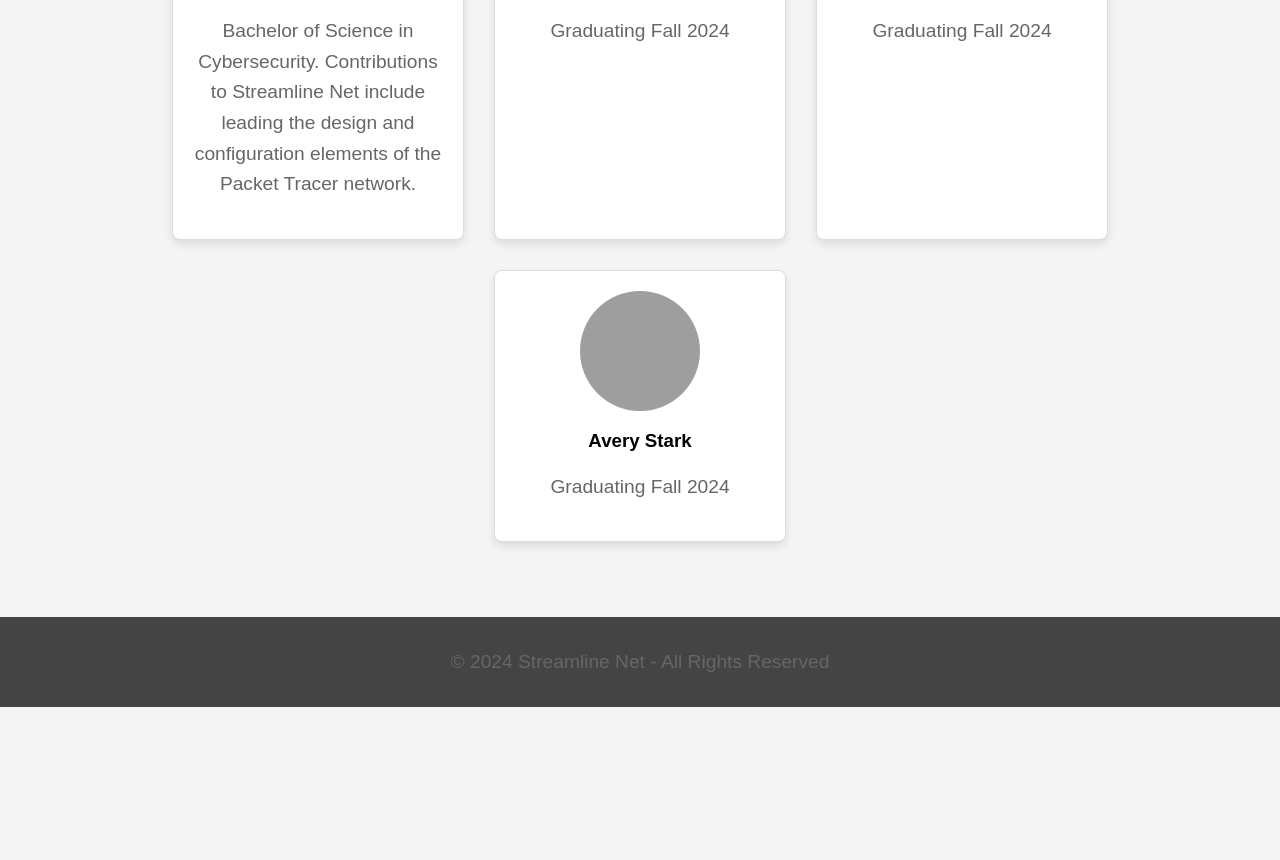
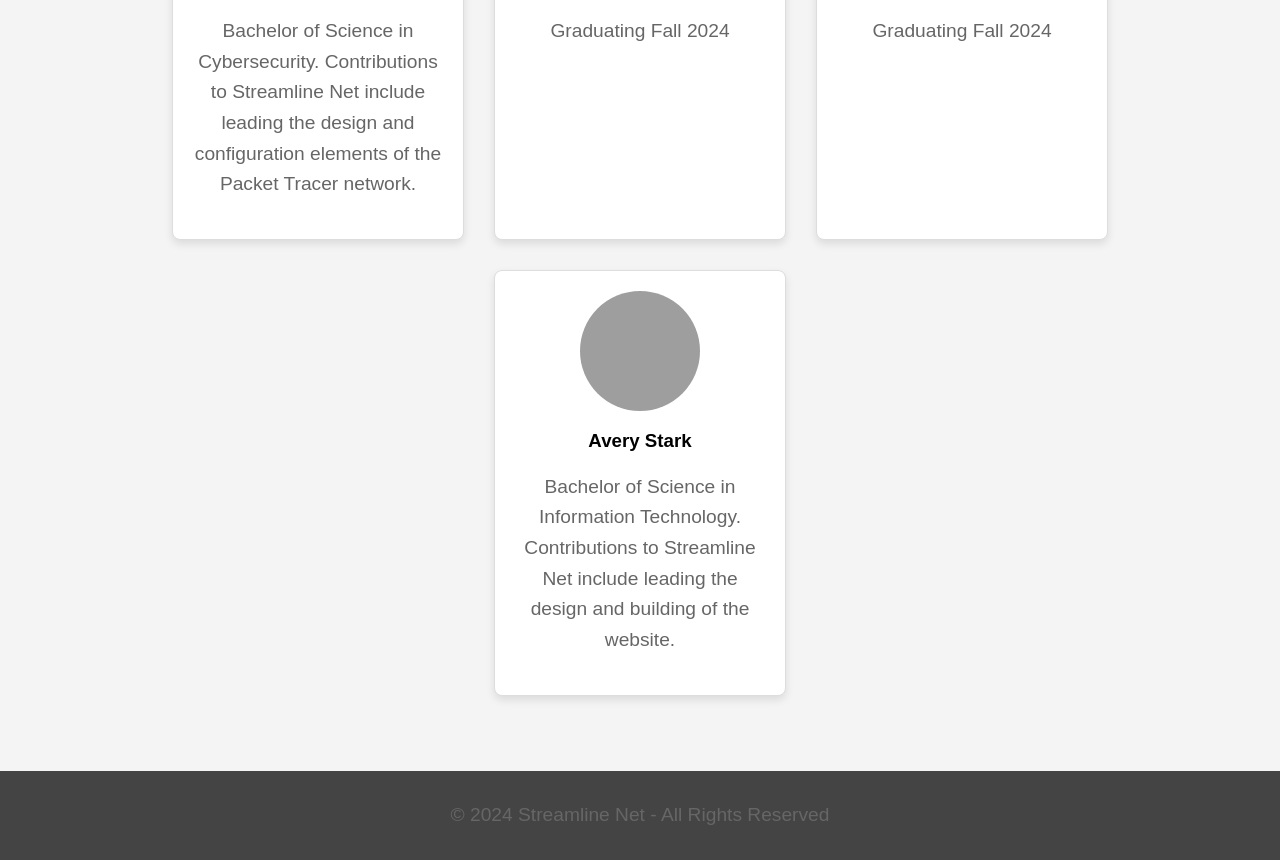
Before and after one commit to StreamlineNet/StreamlineNet.github.io, a plain HTML site: page meettheteam.html in a window 1280 px wide. Shown: the part 727-1587 px from the top of the page. Before the commit the page ends 1434 px from the top, so only its background shows below. Drawn offline with Linux system fonts and the light colour scheme; grey boxes are pictures that could not be loaded.

Commit message:
Update meettheteam.html

```diff
--- a/meettheteam.html
+++ b/meettheteam.html
@@ -169,7 +169,7 @@
             <div class="team-member">
                 <img src="avery.jpeg" alt="Avery Stark">
                 <h3>Avery Stark</h3>
-                <p>Graduating Fall 2024</p>
+                <p>Bachelor of Science in Information Technology. Contributions to Streamline Net include leading the design and building of the website.</p>
             </div>
         </div>
     </section>
```
